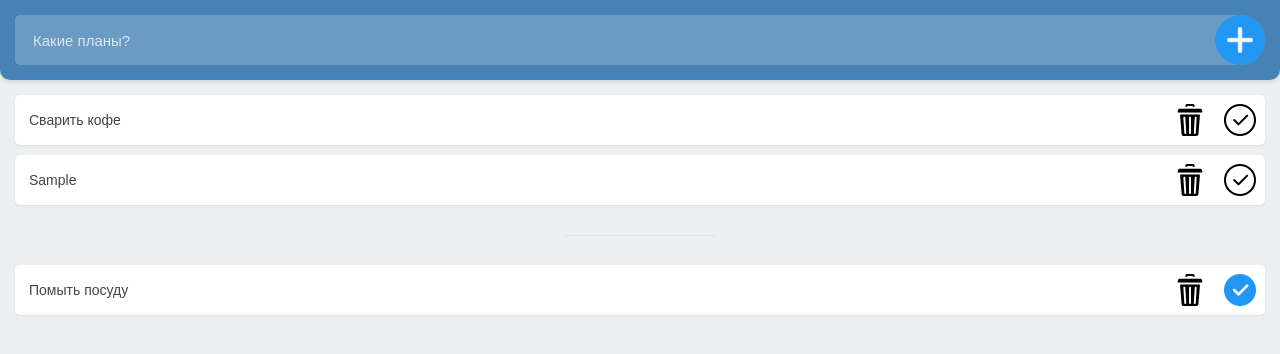
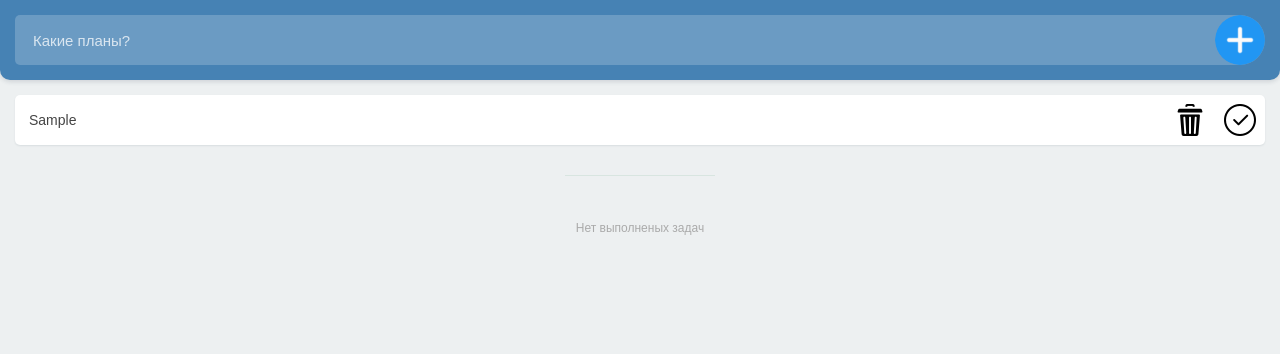
Before and after one commit to AlexeyKrop/toDoList, a plain HTML site: page index.html in a window 1280 px wide. Both pictures are taken after typing "Sample" into the empty fields and a click on the button 1240 px from the left and 40 px from the top of the page. Drawn offline with Linux system fonts and the light colour scheme.

Commit message:
переделал

```diff
--- a/index.html
+++ b/index.html
@@ -22,22 +22,8 @@
 <div class="todo-container">
 
 	<ul class="todo todo-list" id="todo">
-		<li class="todo-item">
-			<span class="text-todo">Сварить кофе</span>
-			<div class="todo-buttons">
-				<button class="todo-remove"></button>
-				<button class="todo-complete"></button>
-			</div>
-		</li>
 	</ul>
 	<ul class="todo todo-completed" id="completed">
-		<li class="todo-item">
-			<span class="text-todo">Помыть посуду</span>
-			<div class="todo-buttons">
-				<button class="todo-remove"></button>
-				<button class="todo-complete"></button>
-			</div>
-		</li>
 	</ul>
 </div>
 
--- a/script.js
+++ b/script.js
@@ -1,50 +1,114 @@
 'use strict';
 
-let todoControl = document.querySelector('.todo-control');
-let headerButton = document.querySelector('.header-button');
-let headerInput = document.querySelector('.header-input');
-let list = document.querySelector('.todo-list');
-let listComleted = document.querySelector('.todo-completed');
-let todoItem = list.querySelectorAll('.todo-item');
-let toDoArr = ['Сварить кофе', 'Помыть посуду'];
+let todoControl = document.querySelector('.todo-control'),
+    todoList = document.querySelector('.todo-list'),
+    headerInput = document.querySelector('.header-input'),
+    todoCompleted = document.querySelector('.todo-completed');
+
+let toDoArr = [
+
+];
+
+let addToDo = function(){
+    todoList.textContent = '';
+    todoCompleted.textContent = '';
+    headerInput.value = '';
+    toDoArr.forEach(function(item){
+        let li = document.createElement('li');
+        li.classList.add('todo-item');
+        li.innerHTML = '<span class="text-todo">' + item.value + '</span>' +
+                       '<div class="todo-buttons">' +
+                            '<button class="todo-remove"></button>' +
+                            '<button class="todo-complete"></button>' +
+                       '</div>';
+        if(item.completed){
+          todoCompleted.append(li);
+        } else{
+            todoList.append(li);
+        }
+
+        let toDoCompleteBtn = li.querySelector('.todo-complete');
+        toDoCompleteBtn.addEventListener('click', function(){
+            item.completed = !item.completed;
+             if(item.completed){
+          todoCompleted.append(li);
+        } else{
+            todoList.append(li);
+        }
+        });
+
+        let todoRemoveBtn = li.querySelector('.todo-remove');
+        todoRemoveBtn.addEventListener('click', function(){
+            li.remove(li);
+        });
+    });
+
+};
 
 
-// функция возвращает новый элемент
-function createElement(evt){
-    evt.preventDefault();
-    let newElement = document.createElement('li');
-    newElement.classList.add('todo-item');
-    newElement.textContent = headerInput.value;
-    if (newElement.textContent.trim() !== '') {
-     newElement.innerHTML += '<div class="todo-buttons">' +
-				'<button class="todo-remove"></button>' +
-				'<button class="todo-complete"></button>' +
-			    '</div>';
-    headerInput.value = '';
-    list.append(newElement);
 
-    toDoArr.push(newElement.outerText);
+todoControl. addEventListener('submit', function(event){
+    event.preventDefault();
 
-}
-    let todoItem = list.querySelectorAll('.todo-item');
-    let todoComleteBtn = list.querySelectorAll('.todo-complete');
-    for(let i = 0; i < todoItem.length; i++){
-        todoComleteBtn[i].addEventListener('click', function(){
-            listComleted.append(todoItem[i]);
-        });
-    }
+    let newToDo = {
+        value: headerInput.value,
+        completed: false,
+        };
+    toDoArr.push(newToDo);
 
-}
+    addToDo();
+});
 
-todoControl.addEventListener('submit', createElement);
+//  let todoControl = document.querySelector('.todo-control');
+// let headerButton = document.querySelector('.header-button');
+// let headerInput = document.querySelector('.header-input');
+// let list = document.querySelector('.todo-list');
+// let listComleted = document.querySelector('.todo-completed');
+// let todoItem = list.querySelectorAll('.todo-item');
+// let toDoArr = ['Сварить кофе', 'Помыть посуду'];
 
 
-function del(){
-    let todoRemoveBtn = document.querySelectorAll('.todo-remove');
-for(let i = 0; i < todoItem.length; i++){
-    todoRemoveBtn[i].addEventListener('click', function(){
-    todoItem[i].parentNode.removeChild(todoItem[i]);
-});
-}
-}
-del();
+// // функция возвращает новый элемент
+// function createElement(evt){
+//     evt.preventDefault();
+//     let newElement = document.createElement('li');
+//     newElement.classList.add('todo-item');
+//     newElement.textContent = headerInput.value;
+//     if (newElement.textContent.trim() !== '') {
+//      newElement.innerHTML += '<div class="todo-buttons">' +
+// 				'<button class="todo-remove"></button>' +
+// 				'<button class="todo-complete"></button>' +
+// 			    '</div>';
+//     headerInput.value = '';
+//     list.append(newElement);
+
+//     toDoArr.push(newElement.outerText);
+
+// }
+//     let todoItem = list.querySelectorAll('.todo-item');
+//     let todoComleteBtn = list.querySelectorAll('.todo-complete');
+//     for(let i = 0; i < todoItem.length; i++){
+//         todoComleteBtn[i].addEventListener('click', function(){
+//             listComleted.append(todoItem[i]);
+//         });
+//     }
+
+// }
+
+// todoControl.addEventListener('submit', createElement);
+
+// let todoRemoveBtn = document.querySelectorAll('.todo-remove');
+
+
+// for(let i = 0; i < todoItem.length; i++){
+//     todoRemoveBtn[i].addEventListener('click', function(){
+//         todoItem[i].parentNode.removeChild(todoItem[i]);
+//     });
+
+// }
+// for(let i = 0; i < todoItem.length; i++){
+//     todoRemoveBtn[i].addEventListener('click', function(){
+//         todoItem[i].parentNode.removeChild(todoItem[i]);
+//     });
+
+// }
```
